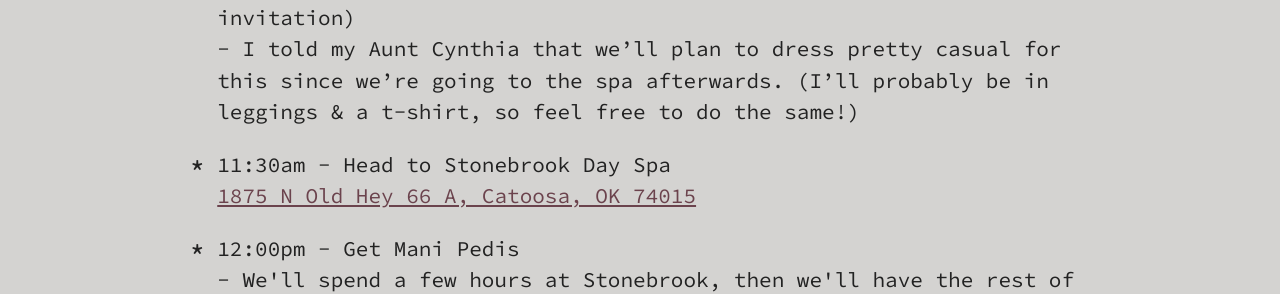
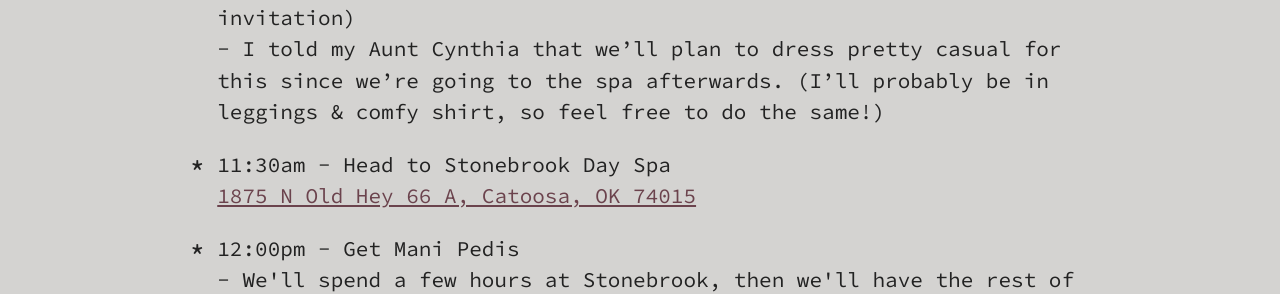
Before and after one commit to grantstandridge/grantstandridge.github.io, a Jekyll site: the page built from _buckets/bridesmaids.markdown, in a window 1280 px wide. Shown: the part 356-650 px from the top of the page. Built offline with Jekyll 4.4.1, drawn with Linux system fonts in a browser that asks for light colours.

Commit message:
Updated Bridesmaids

```diff
--- a/_buckets/bridesmaids.markdown
+++ b/_buckets/bridesmaids.markdown
@@ -6,7 +6,7 @@
   Children:
   - |-
     10:00am - Bridesmaids Luncheon @ Aunt Cynthia's (address on invitation)
-    <br>- I told my Aunt Cynthia that we’ll plan to dress pretty casual for this since we’re going to the spa afterwards. (I’ll probably be in leggings & a t-shirt, so feel free to do the same!)
+    <br>- I told my Aunt Cynthia that we’ll plan to dress pretty casual for this since we’re going to the spa afterwards. (I’ll probably be in leggings & comfy shirt, so feel free to do the same!)
   - "11:30am - Head to Stonebrook Day Spa \n<br> <a href='https://goo.gl/maps/TjbH59EEvjA2'
     target='_blank'>1875 N Old Hey 66 A, Catoosa, OK 74015</a>"
   - "12:00pm - Get Mani Pedis \n<br>- We'll spend a few hours at Stonebrook, then
```
